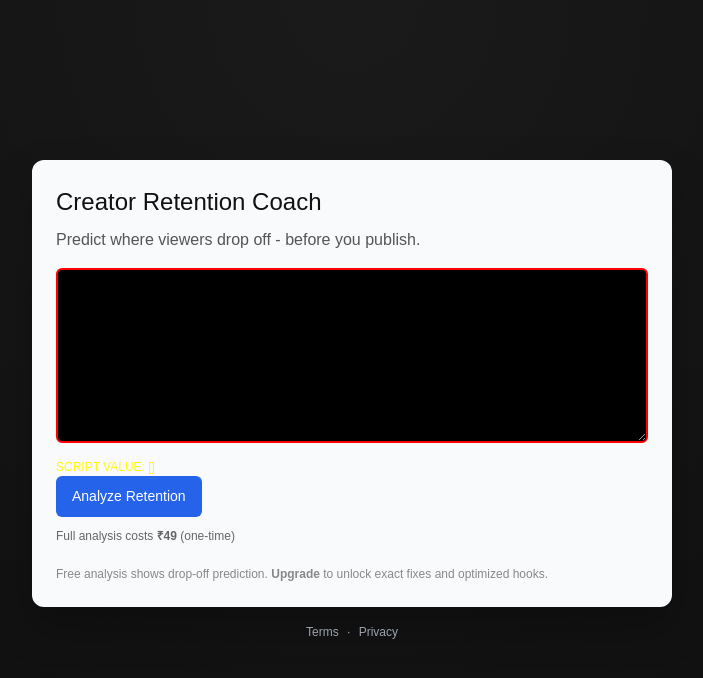
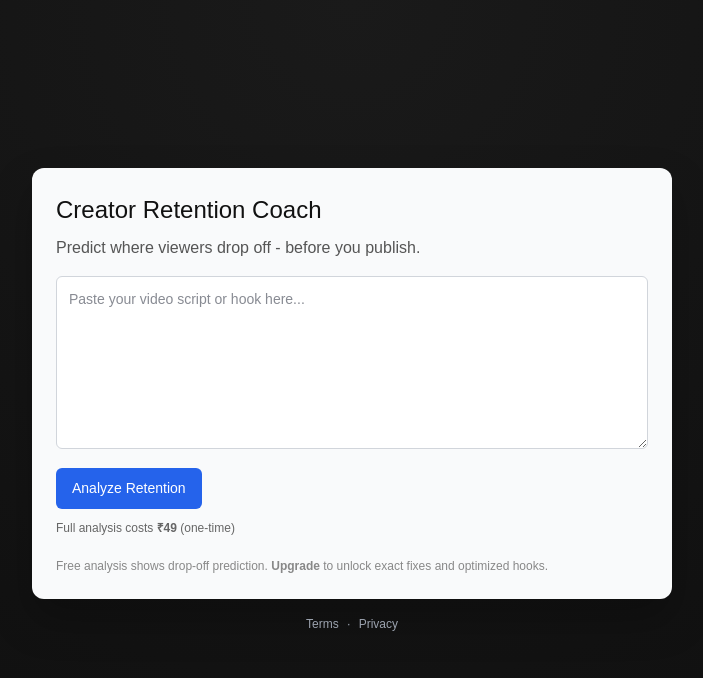
Before and after one commit to tafeemamair/creator-retention-coach, a Next.js app in the folder ui/: page / in a window 1280 px wide. Shown: the top 678 px of the page, without its empty margins (288-991 px from the left). Built offline with nearby package versions, Linux system fonts and the light colour scheme.

Commit message:
Refactor RetentionForm component styles and events
Removed unused onPaste event and adjusted styles for textarea and button.

```diff
--- a/ui/components/RetentionForm.tsx
+++ b/ui/components/RetentionForm.tsx
@@ -75,26 +75,22 @@ export default function RetentionForm() {
 
       <textarea
         rows={7}
+        placeholder="Paste your video script or hook here..."
         value={script}
         onChange={(e) => setScript(e.target.value)}
-        onPaste={(e) => {
-          console.log("PASTE EVENT:", e.clipboardData.getData("text"));
-        }}
         style={{
           width: "100%",
           padding: 12,
           fontSize: 14,
+          lineHeight: 1.5,
           borderRadius: 6,
-          border: "2px solid red",
-          backgroundColor: "#000",   // force contrast
-          color: "#00ff00",
+          border: "1px solid #d1d5db",
+          marginBottom: 12,
+          color: "#111827",          // dark readable text
+          backgroundColor: "#ffffff"
         }}
       />
 
-
-      <div style={{ marginTop: 8, fontSize: 12, color: "yellow" }}>
-        SCRIPT VALUE: [{script}]
-      </div>
 
 
       {error && (
@@ -162,28 +158,40 @@ export default function RetentionForm() {
             borderRadius: 8,
             border: "1px solid #f59e0b",
             background: "#fff7ed",
+            color: "#7c2d12" // DARK text
           }}
         >
-          <strong>Free limit reached</strong>
-          <p style={{ marginTop: 8 }}>
-            Unlock full analysis for <b>₹49</b>
+          <strong style={{ fontSize: 16 }}>
+            Free limit reached
+          </strong>
+
+          <p style={{ marginTop: 8, fontSize: 14 }}>
+            Unlock full analysis for <b>₹49</b> and get:
           </p>
+
+          <ul style={{ marginTop: 8, fontSize: 13, paddingLeft: 18 }}>
+            <li>Exact drop-off fixes</li>
+            <li>Optimized hooks</li>
+            <li>Higher retention score</li>
+          </ul>
+
           <button
             style={{
-              marginTop: 8,
-              padding: "10px 16px",
+              marginTop: 12,
+              padding: "10px 18px",
               borderRadius: 6,
               border: "none",
               background: "#f59e0b",
               color: "#000",
               fontWeight: 600,
-              cursor: "pointer",
+              cursor: "pointer"
             }}
           >
             Pay ₹49 & Unlock
           </button>
         </div>
-      )}
+    )}
+
 
       <p style={{ marginTop: 20, fontSize: 12, color: "#888" }}>
         Free analysis shows drop-off prediction.
```
